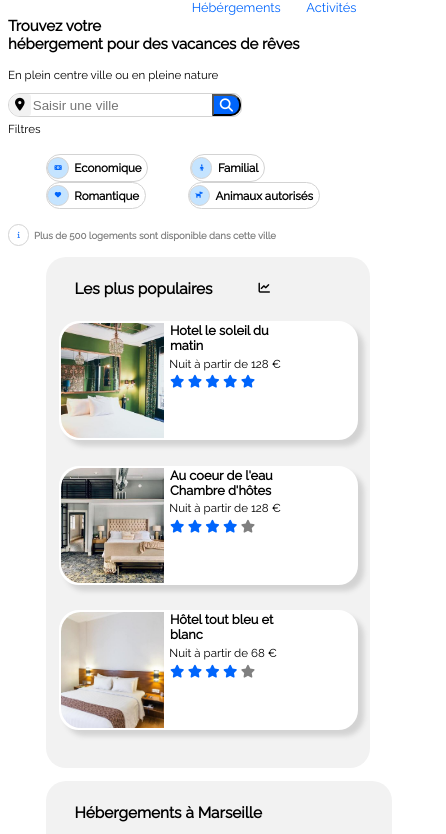
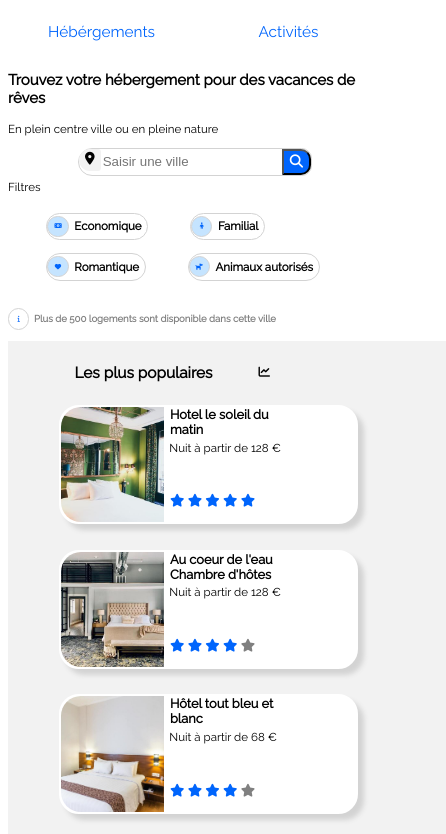
Before and after one commit to MarineLefebvre/MarineLefebvre.github.io, a plain HTML site: page index.html in a window 390 px wide. Shown: the part 69-903 px from the top of the page, 446 px wide, since content can reach past the window. Drawn offline with Linux system fonts and the light colour scheme.

Commit message:
mise à jour version mobile

```diff
--- a/index.html
+++ b/index.html
@@ -10,8 +10,6 @@
 </head>
 
 <body>
-    <!--TODO :
-    - version mobile (prévoir 2 cas dans HTML et masquer 1 des 2)-->
     <nav id="navbarPC">
         <img src="src/images/logo/Reservia.svg" alt="logo reservia">
         <ul class="listItems">
@@ -31,13 +29,14 @@
             <li class="navItem" ><a class="liennav" href="#blocHebergement">Hébérgements</a></li>
             <li class="navItem" ><a class="liennav" href="#activitesMarseille">Activités</a></li>
         </ul>
-    </nav><br>
+    </nav>
 
     <div id="titre">
         <h3>Trouvez votre hébergement pour des vacances de rêves</h3>
         <p>En plein centre ville ou en pleine nature</p>
     </div>
 
+    <div id="parentResearch">
         <div id="research">
             <div class="containresearch">
                 <i id="pin" class="fa fa-map-marker icon" aria-hidden="true"></i>
@@ -45,6 +44,7 @@
             <input type="text" placeholder="Saisir une ville">
             <button id="boutonPC" type="button">Rechercher</button>
             <button id="boutonMobile" type="button"><i class="fa fa-search" aria-hidden="true"></i></button>
+        </div>
     </div>
 
     <div id="blockFiltre">
@@ -243,7 +243,7 @@
         </div>
     </div>
 
-    <h2 id="activitesMarseille">Activités à Marseille</h2>
+    <h1 id="activitesMarseille">Activités à Marseille</h1>
     <div id="activites">
         <div class="activitesTall">
             <a class="liencard" href="#">
--- a/style/petiteResolution.css
+++ b/style/petiteResolution.css
@@ -16,16 +16,37 @@ body{
     padding-left: 0;
 }
 
-#navbarMobile1, #navbarMobile2 {
+#navbarMobile1 {
     display: block;
+}
+
+#navbarMobile1 > .listItems{
+    font-weight: bold;
+}
+
+#navbarMobile2{
+    display: flex;
+    justify-content: center;
+    width: 100%;
+}
+
+#navbarMobile2 > .listItems{
+    width: 100%;
+    font-size: 1.2em;
+}
+
+.navItem {
+    width: 50%;
+    display: flex;
+    justify-content: center;
+}
+
+.navItem:hover{
+    border-bottom: 1px solid #0065FC ;
 }
 
 #navbarPC {
     display: none;
-}
-
-.navItem {
-    display: inline-block;
 }
 
 #heber, #act {
@@ -35,20 +56,18 @@ body{
 .listItems {
     display: flex;
     flex-direction: row;
-    justify-content: center;
-    align-items: center;
+    padding-inline-start: 0px;
 }
 
 .liennav:hover {
-    border-top: 1px solid #0065FC ;
+    border-top: none;
 }
 
 .liennav {
     padding-top: 1em;
     text-decoration: none;
     color:#0065FC;
-    margin-right: 2em;
-
+    margin-right: 0;
 }
 
 p {
@@ -74,7 +93,14 @@ font-size: 90%;
     border : 1px solid lightgray;
     border-radius: 20px 15px 15px 20px;
     width: max-content;
+    height: 2em;
     display: flex;
+}
+
+#parentResearch {
+    display: flex;
+    width: 100%;
+    justify-content: center; /*Centrer horizontalement grace a flex box*/
 }
 
 .filtres{
@@ -84,6 +110,7 @@ font-size: 90%;
     width: max-content;
     margin-top: 0em;
     margin-left: 3em;
+    margin-bottom: 1em;
     height: 2em;
     justify-content: center; /*Centrer horizontalement grace a flex box*/
     align-items: center; /*Centrer verticalement grace a flex box*/
@@ -104,7 +131,6 @@ font-size: 90%;
 }
 
 #graph {
-
     margin-left: 4em;
 }
 
@@ -213,7 +239,7 @@ h2{
 
 #blocHebergement{
     flex-direction: column-reverse;
-    margin-left: 3em;
+    width: 100%;
 }
 
 .conteneur {
@@ -225,11 +251,12 @@ h2{
 }
 
 #herbegementGlobal {
-    width: 320px;
-    padding: 1em;
-    background-color:#F2F2F2;
+    width: 100%;
+    padding-left: 4em;
+    background-color:white;
     margin-top: 1em;
     border-radius: 20px 20px 20px 20px;
+    justify-content: center;
 }
 
 .imagePopulaire {
@@ -259,12 +286,19 @@ h2{
     display: flex;
 }
 
+.populaires > .liencard > .descBestSeller > .score {
+    margin-top: 3em;
+}
+
 .conteneur2 {
     background-color:#F2F2F2;
-    border-radius: 20px 20px 20px 20px ;
-    width: max-content;
+    border-radius: 0;
+    /*width: max-content;*/
+    width: 100%;
     margin-left: 0em !important;
-
+    display: flex;
+    flex-direction: column;
+    padding-left: 4em;
 }
 
 #activites{
@@ -294,21 +328,19 @@ h2{
 }
 
 .activitesTall, .activitesSmall{
-  margin-left: 2.5em !important;
+  margin-left: 2em !important;
 
 }
 
 #activitesMarseille {
     margin-top: 2em;
     margin-left: 4em;
-
 }
 
 .footer{
     background-color:lightgray;
     display: flex;
     flex-direction: column;
-
 }
 
 .divfooter{
@@ -322,6 +354,5 @@ h2{
 }
 
 .activitesSmall, .activitesTall > .liencard > h2 {
-    font-size: 0.8em !important;
     padding-top: 0.4em;
 }
--- a/style/style.css
+++ b/style/style.css
@@ -303,11 +303,10 @@ h2{
 .footer{
     background-color:lightgray;
     display: flex;
+    justify-content: space-around;
 }
 
 .divfooter{
-    margin-right: 15em;
-    margin-left: 5em;
     font-size: 0.75em;
 }
 
```
Lines whose indentation alone changed are shown as unchanged.
